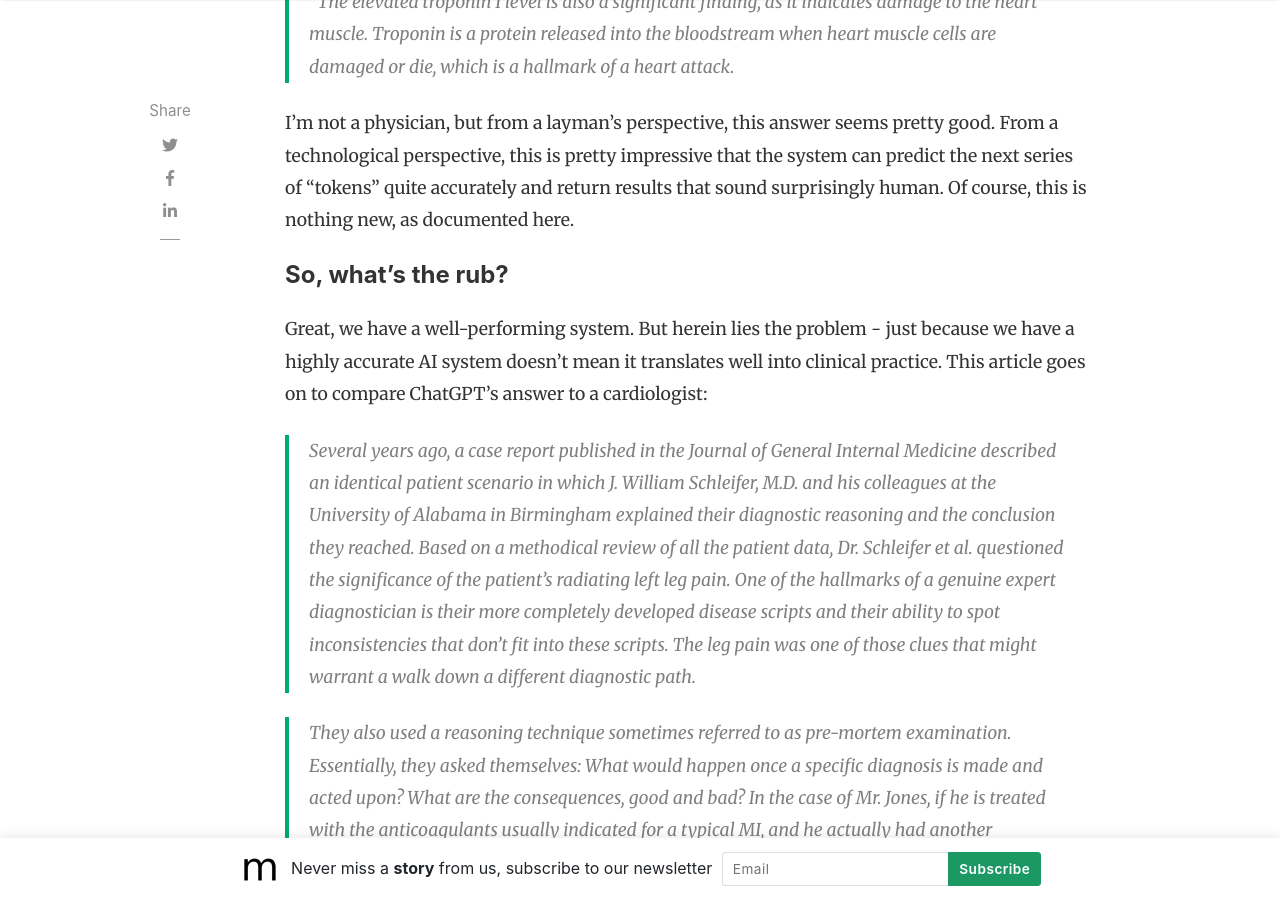
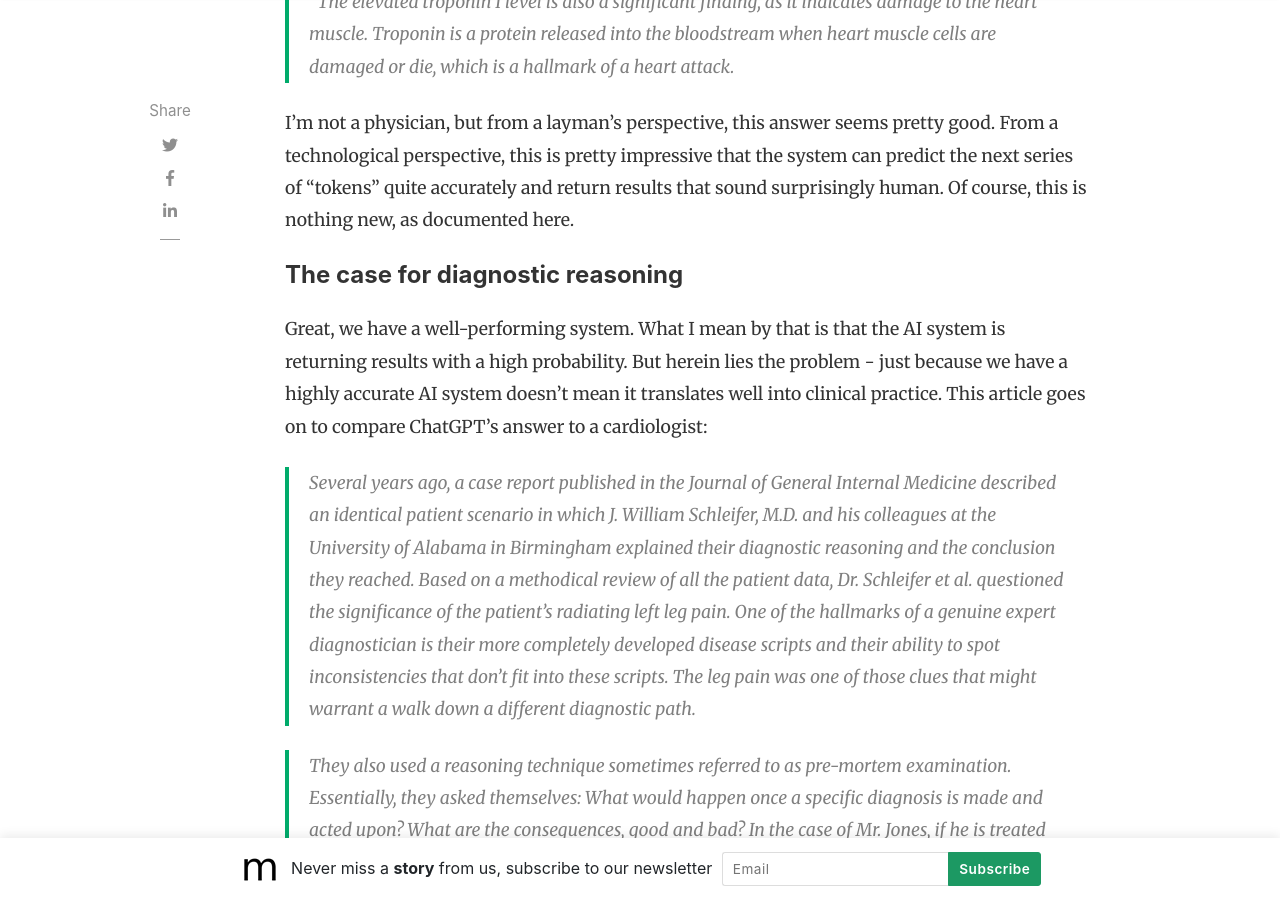
Before and after one commit to slsu0424/slsu0424.github.io, a Jekyll site: the page built from _posts/2023-06-02-test.md, in a window 1280 px wide and 900 px high, scrolled down 2043 px. Built offline with Jekyll 4.4.1, drawn with Linux system fonts in a browser that asks for light colours; nearby versions of some CDN libraries; comment, search, counter and statistics services are not loaded.

Commit message:
Update 2023-06-02-test.md

```diff
--- a/_posts/2023-06-02-test.md
+++ b/_posts/2023-06-02-test.md
@@ -28,9 +28,9 @@
 
 I'm not a physician, but from a layman's perspective, this answer seems pretty good.  From a technological perspective, this is pretty impressive that the system can predict the next series of "tokens" quite accurately and return results that sound surprisingly human.  Of course, this is nothing new, as documented here.
 
-#### So, what's the rub?
+#### The case for diagnostic reasoning
 
-Great, we have a well-performing system. But herein lies the problem - just because we have a highly accurate AI system doesn't mean it translates well into clinical practice.  This article goes on to compare ChatGPT's answer to a cardiologist:
+Great, we have a well-performing system. What I mean by that is that the AI system is returning results with a high probability.  But herein lies the problem - just because we have a highly accurate AI system doesn't mean it translates well into clinical practice.  This article goes on to compare ChatGPT's answer to a cardiologist:
 
 > Several years ago, a case report published in the Journal of General Internal Medicine described an identical patient scenario in which J. William Schleifer, M.D. and his colleagues at the University of Alabama in Birmingham explained their diagnostic reasoning and the conclusion they reached.  Based on a methodical review of all the patient data, Dr. Schleifer et al. questioned the significance of the patient's radiating left leg pain. One of the hallmarks of a genuine expert diagnostician is their more completely developed disease scripts and their ability to spot inconsistencies that don't fit into these scripts. The leg pain was one of those clues that might warrant a walk down a different diagnostic path.
 
```
